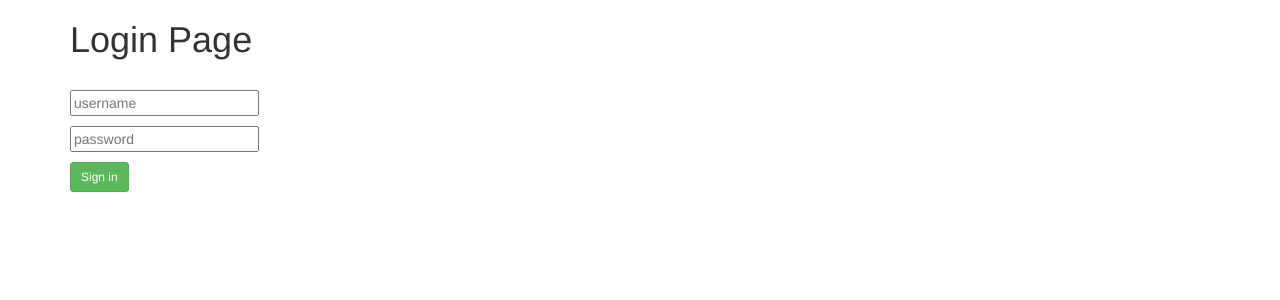
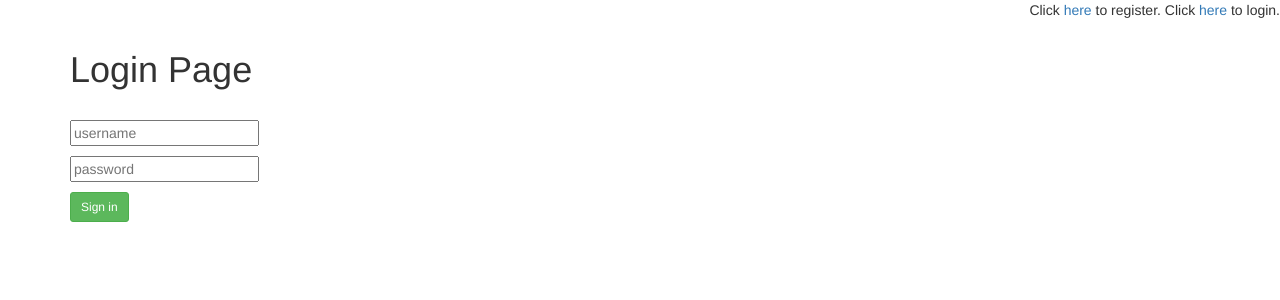
Before and after one commit to omarayad1/cantkeepup, a Flask app: template app/users/templates/login.html in a window 1280 px wide. Shown: the top 300 px of the page. Run offline with Flask 2, Linux system fonts and the light colour scheme; the template is opened without the code that fills it, so the values that code supplies are empty, except form fields; form fields are guessed from the names that the template uses.

Commit message:
hiding/showing registration, login, logout buttons

```diff
--- a/app/templates/base.html
+++ b/app/templates/base.html
@@ -7,6 +7,19 @@
 				rel="stylesheet">
 	</head>
 	<body>
+		<div>
+			{% if current_user.is_authenticated %}
+				<p align='right'>
+					Hi {{ current_user.firstname }}!
+					Click <a href="/logout">here</a> to logout.
+				</p>
+			{% else %}
+				<p align='right'>
+					Click <a href="/register">here</a> to register.
+					Click <a href="/login">here</a> to login.
+				</p>
+			{% endif %}
+		</div>
 		<div class="container">
 			<!-- child template -->
 			{% block content %}{% endblock %}
```
Also changed, not shown: app/home/templates/index.html (+0 -10 lines).
